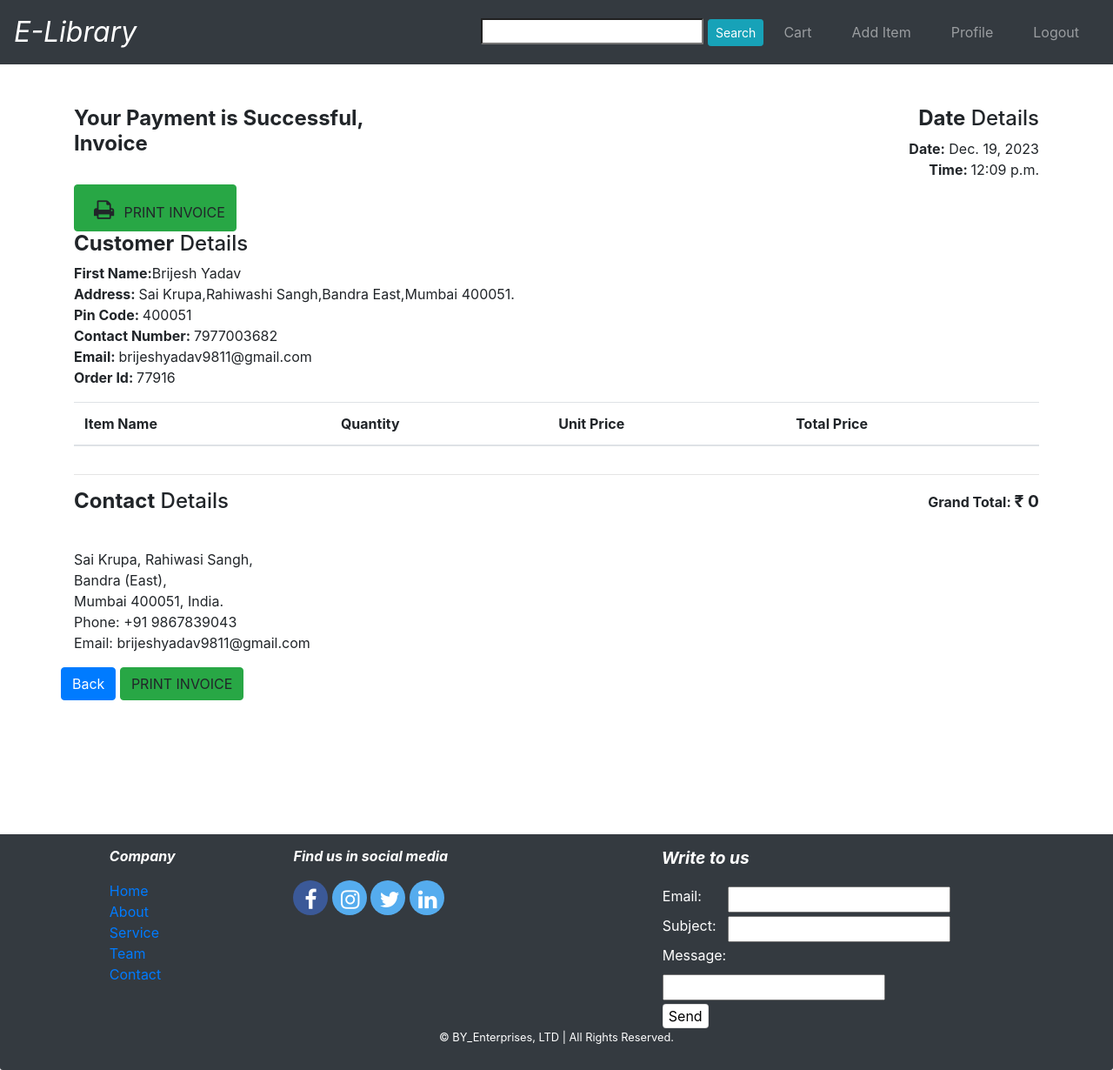
After one commit to Brij123987/E_library, a Django app: page /checkout/paymentsuccess/ in a window 1280 px wide. The commit adds this page. Shown: the whole page at 87% size. Run offline with Django 4.2, Linux system fonts and the light colour scheme; a user stored in the database is signed in; data comes from the database, SQL or seed files in the repository; both versions use the stored data as it was after the commit; lists and menus that the app fills with data are empty; some libraries are stand-ins or nearby versions.

Commit message:
commit:44

```diff
--- a/library/book/templates/book/base.html
+++ b/library/book/templates/book/base.html
@@ -11,7 +11,10 @@
     <link rel="stylesheet" href="https://cdnjs.cloudflare.com/ajax/libs/font-awesome/4.7.0/css/font-awesome.min.css">
     <link rel="stylesheet" href="{% static 'book/style.css' %}">
     <script src="https://cdn.jsdelivr.net/npm/bootstrap@4.3.1/dist/js/bootstrap.min.js" integrity="sha384-JjSmVgyd0p3pXB1rRibZUAYoIIy6OrQ6VrjIEaFf/nJGzIxFDsf4x0xIM+B07jRM" crossorigin="anonymous"></script>
+    <script src="https://www.paypal.com/sdk/js?client-id=AdIf9PeqVLwlKFVcRe9bo5HBDBKpO4e3db2XBgi9sxrWm2bql4E1DmTfOnAgb9Am1yfd_wZJLA8r-nG8&currency=USD"></script>
     <style>
+
+
       /* styles.css */
 .navbar {
   background-color: #333;
@@ -46,6 +49,7 @@
     </style>
 
 </head>
+
 <body>
 
 <!-- Header -->
--- /dev/null
+++ b/library/checkout/templates/checkout/paymentsuccess.html
@@ -0,0 +1,117 @@
+{% extends 'book/base.html' %}
+
+<!DOCTYPE html>
+<html lang="en">
+<head>
+    <meta charset="UTF-8">
+    <meta name="viewport" content="width=device-width, initial-scale=1.0">
+    <title>Document</title>
+</head>
+<body>
+{% block body %}
+
+<div class="container bootstrap snippets bootdey" id="print_page">
+	<div class="panel panel-default">
+		<div class="panel-body">
+			<div class="row">
+				<div class="col-md-6 col-sm-6 text-left">
+                    <h4><strong>Your Payment is Successful, <br> Invoice</strong></h4>
+                    <br>
+                    <a class="btn btn-success" onclick="window.print();" target="_blank"><i class="fa fa-print"></i> PRINT INVOICE</a>
+                    <br>
+					<h4><strong>Customer</strong> Details</h4>
+					<ul class="list-unstyled">
+						<li><strong>First Name:</strong>{{ name }}</li>
+						<li><strong>Address: </strong> {{ address }} </li>
+                        <li><strong>Pin Code: </strong>{{ pin }}</li>
+						<li><strong>Contact Number: </strong> {{ contact }} </li>
+						<li><strong>Email: </strong>{{ profile }}</li>
+						<li><strong>Order Id: </strong>{{ order_id }}</li>
+					</ul>
+				</div>
+
+				<div class="col-md-6 col-sm-6 text-right">
+					<h4><strong>Date</strong> Details</h4>
+					<ul class="list-unstyled">
+						<li><strong>Date:</strong> {{ today }} </li>
+                        <li><strong>Time: </strong> {{ time }} </li>
+					</ul>
+
+				</div>
+
+			</div>
+
+			<div class="table-responsive">
+				<table class="table table-condensed nomargin">
+					<thead>
+						<tr>
+							<th>Item Name</th>
+							<th>Quantity</th>
+							<th>Unit Price</th>
+							<th>Total Price</th>
+						</tr>
+					</thead>
+					<tbody>
+					{% for val in item_data %}
+						<tr>
+							<td>
+								<div><strong>{{ val.1 }}</strong></div>
+							</td>
+							<td>1</td>
+							<td> ₹{{ val.2 }}</td>
+							<td> ₹{{ val.2 }}</td>
+						</tr>
+					{% endfor %}
+
+					</tbody>
+				</table>
+			</div>
+
+			<hr class="nomargin-top">
+			<div class="row">
+				<div class="col-sm-6 text-left">
+					<h4><strong>Contact</strong> Details</h4>
+					<p class="nomargin nopadding">
+					</p><br><!-- no P margin for printing - use <br> instead -->
+
+					<address>
+						Sai Krupa, Rahiwasi Sangh, <br>
+						Bandra (East), <br>
+						Mumbai 400051, India.<br>
+						Phone: +91 9867839043 <br>
+						Email: brijeshyadav9811@gmail.com
+					</address>
+				</div>
+
+				<div class="col-sm-6 text-right">
+					<ul class="list-unstyled">
+						<li><strong>Grand Total:   </strong><b style="font-size: larger;"> ₹ {{ total_price }}</b></li>
+					</ul>
+				</div>
+
+                <div class="panel panel-default text-right">
+                    <div class="panel-body">
+                        <a class="btn btn-primary" href="{% url 'book:index' %}"> Back</a>
+                        <a class="btn btn-success" onclick="window.print();" target="_blank"> PRINT INVOICE</a>
+                    </div>
+                </div>
+            </div>
+			</div>
+		</div>
+	</div>
+
+</div>
+<script>
+		function printDiv(print_page) {
+		var printContents = document.getElementById(print_page).innerHTML;
+		var originalContents = document.body.innerHTML;
+
+		document.body.innerHTML = printContents;
+		window.print();
+		document.body.innerHTML = originalContents;
+		}
+	</script>
+
+{% endblock %}
+</body>
+</html>
--- a/library/checkout/urls.py
+++ b/library/checkout/urls.py
@@ -6,4 +6,6 @@ app_name = 'checkout'
 urlpatterns = [
     path('check/', views.chk_form, name='check'),
     path('check_page/',views.payment_page, name='check_page'),
+    path('on_approve/',views.OnApprove, name='on_approve'),
+    path('paymentsuccess/',views.PaymentSuccess, name='paymentsuccess'),
 ]
--- a/library/checkout/views.py
+++ b/library/checkout/views.py
@@ -1,6 +1,10 @@
 from django.shortcuts import render, redirect
 from checkout.models import Checkout_Detail
 from checkout.forms import Checkout_Forms
+from django.http import JsonResponse
+from book.context_processors import contact_form_context
+import json
+import datetime
 
 
 
@@ -26,6 +30,9 @@ def chk_form(request):
 
 def payment_page(request):
     check = Checkout_Detail.objects.all()
+    today = datetime.date.today()
+    now = datetime.datetime.now()
+    time = now.time()
     for val in check:
         name = val.name
         address = val.address
@@ -47,7 +54,56 @@ def payment_page(request):
         'order_id':order_id,
         'profile':profile,
         'item_data':item_data,
-        'total_price':total_price
+        'total_price':total_price,
+        'today':today,
+        'time':time
     }
 
     return render(request, 'checkout/checkout.html', context)
+
+
+
+def OnApprove(request):
+
+  if request.method == 'POST':
+    body = json.loads(request.body)
+    print(body)
+
+    context = {
+
+    }
+
+    return JsonResponse(context)
+
+
+
+def PaymentSuccess(request):
+    check = Checkout_Detail.objects.all()
+    today = datetime.date.today()
+    now = datetime.datetime.now()
+    time = now.time()
+    for val in check:
+        name = val.name
+        address = val.address
+        contact = val.contact_number
+        pin = val.pin_code
+        order_id = val.order_id
+    profile = request.user.email
+    item_data = request.session.get('item_data', [])
+
+    total_price = request.session.get('total_price', 0)
+
+
+    context = {
+        'name':name,
+        'address':address,
+        'contact':contact,
+        'pin':pin,
+        'order_id':order_id,
+        'profile':profile,
+        'item_data':item_data,
+        'total_price':total_price,
+        'today':today,
+        'time':time
+    }
+    return render(request, 'checkout/paymentsuccess.html', context)
```
Also changed, not shown: library/checkout/templates/checkout/checkout.html (+91 -3 lines), library/db.sqlite3.
